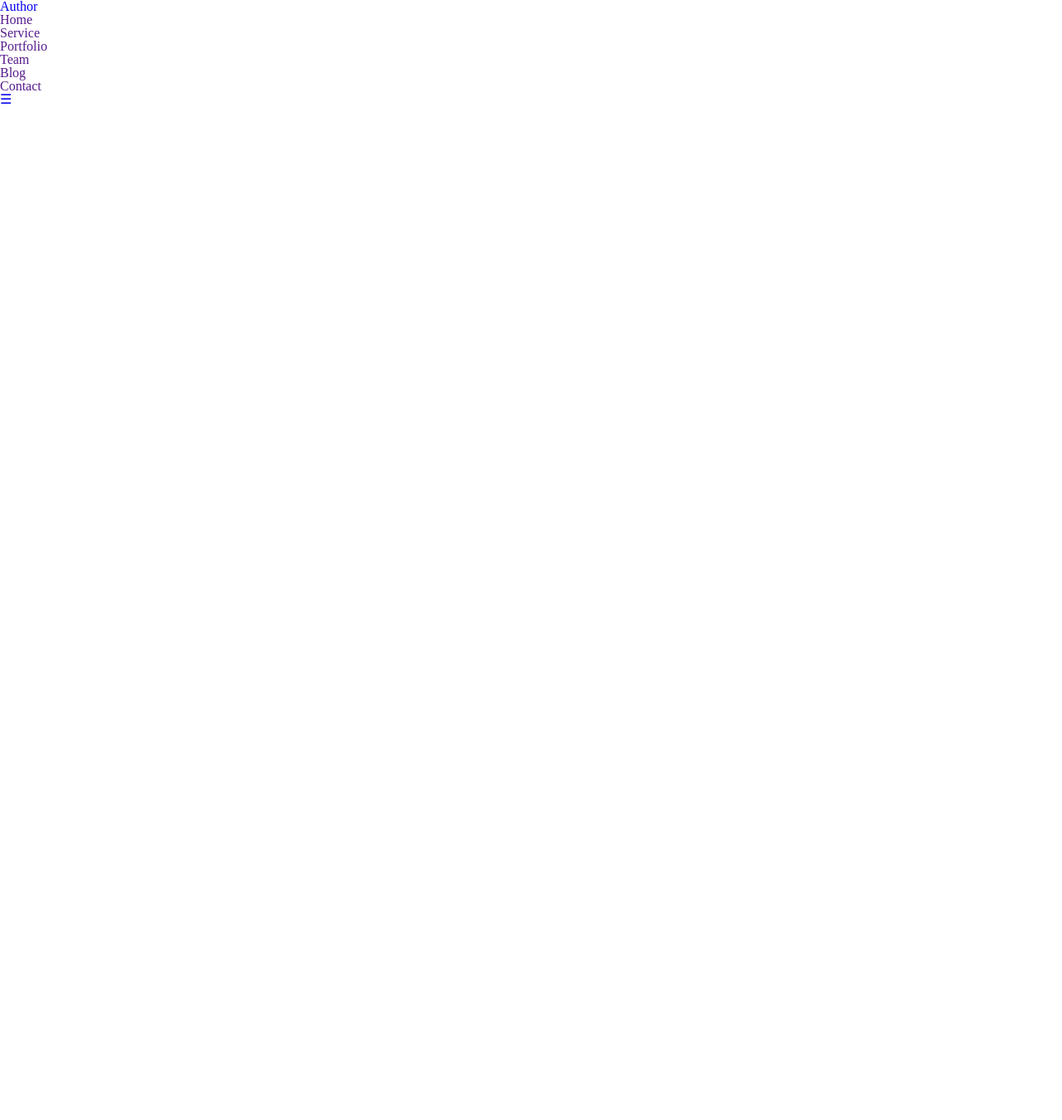
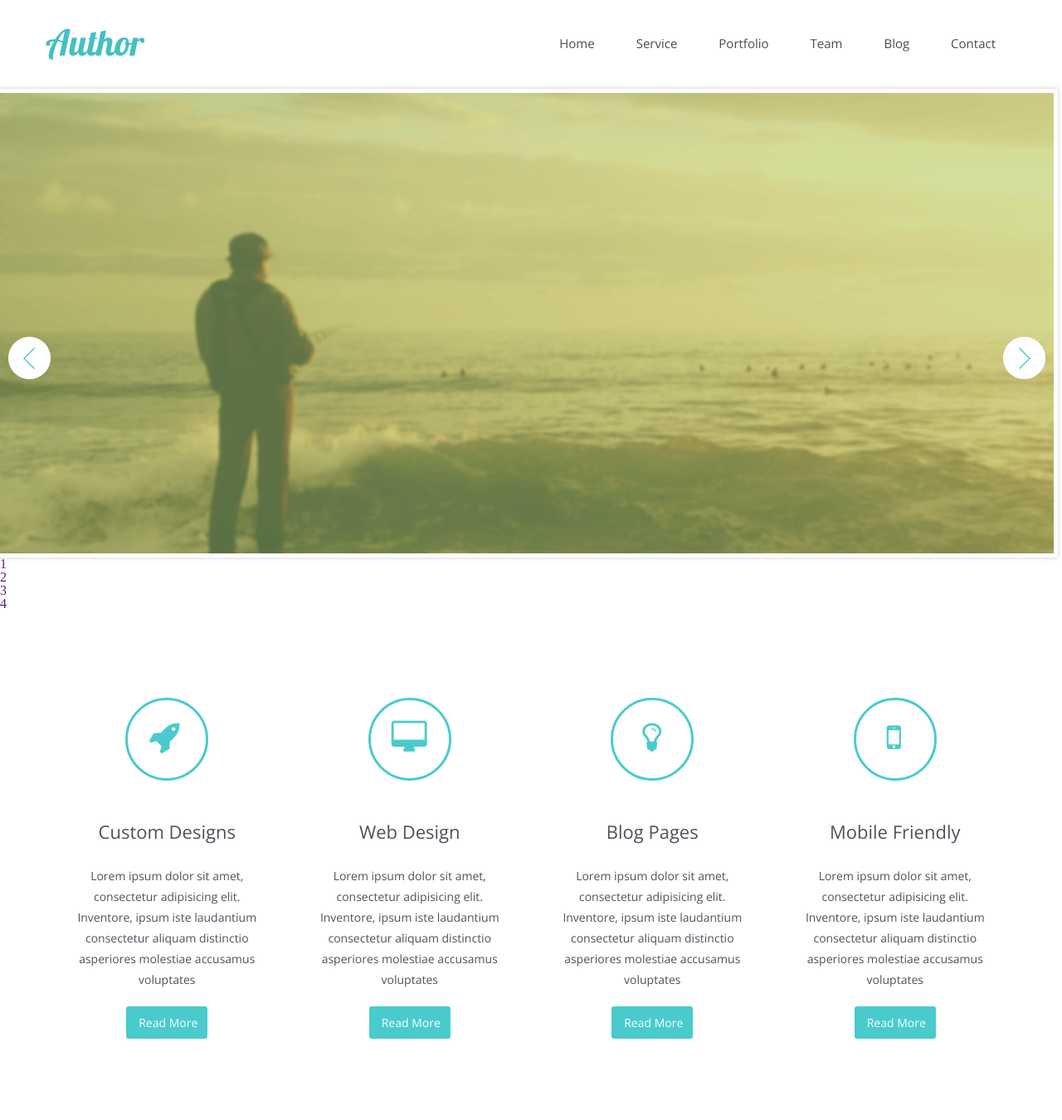
Before and after one commit to artem-bond/artem.bond.github.io, a plain HTML site: page s_author/index.html in a window 1280 px wide. Shown: the whole page at 83% size. Before the commit the page ends 800 px from the top, so only its background shows below. Drawn offline with nearby package versions, Linux system fonts and the light colour scheme.

Commit message:
Add files via upload

```diff
--- a/s_author/index.html
+++ b/s_author/index.html
@@ -3,37 +3,103 @@
 <head>
 	<meta charset="UTF-8">
 	<title>Document</title>
-	<meta name="viewport" content="width=device-width, initial-scale=1">
+	<meta name="viewport" content="initial-scale=1">
 	<link rel="stylesheet" href="css/style.css">
 	<link href="https://fonts.googleapis.com/css?family=Open+Sans:400,600,800" rel="stylesheet">
 	<link rel="stylesheet" href="https://cdnjs.cloudflare.com/ajax/libs/font-awesome/4.7.0/css/font-awesome.min.css">
-<script src="https://ajax.googleapis.com/ajax/libs/jquery/2.2.4/jquery.min.js"></script>
+	<script src="http://ajax.googleapis.com/ajax/libs/jquery/2.2.4/jquery.min.js"></script>
 	<link rel="stylesheet" href="css/media.css"/>
 	<script src="js/navbar.js"></script>
+	<script src="js/jquery.bxslider.min.js"></script>
+	<script src="js/jquery.bxslider.js"></script>
+	<link rel="stylesheet" href="css/jquery.bxslider.css">
 
 </head>
-
 <body>
-	<header>
-	<div class="clearfix">
-	<div class="container col-lg-12">
-	<a href="#"class="logo ">
-	Author
-	</a>
-	<nav>
-	<ul class="navbar responsive" id="topnav">
-		<li><a href="">Home</a></li>
-		<li><a href="">Service</a></li>
-		<li><a href="">Portfolio</a></li>
-		<li><a href="">Team</a></li>
-		<li><a href="">Blog</a></li>
-		<li><a href="">Contact</a></li>
-		 <li class="icon">
-    <a href="javascript:void(0);" onclick="myFunction()">&#9776;</a>
-  </li>
+	<header class="header">
+		<div class="container">
+			<div class="logo col-lg-2">
+				<a href="#">Author</a>
+			</div>
+			<nav class="nav col-lg-10">
+				<div class="toggle-menu">
+					<button>
+						<i class="fa fa-bars" aria-hidden="true"></i>
+					</button>
+				</div>
+				<ul>
+					<li><a href="#">Home</a></li>
+					<li><a href="#">Service</a></li>
+					<li><a href="#">Portfolio</a></li>
+					<li><a href="#">Team</a></li>
+					<li><a href="#">Blog</a></li>
+					<li><a href="#">Contact</a></li>
 				</ul>
 			</nav>
 		</div>
+	</header>
+	<main class="main">
+	<ul class="bxslider">
+  <li class="color1"><img src="images/picture1.png"/>
+  <h3 class="main_heading col-lg-12 col-st-12 col-sm-12 col-xs-12">This is a main heading</h3>
+  <p class="main_text col-lg-12 col-st-12 col-sm-12 col-xs-12">Lorem ipsum dolor sit amet, consectetur adipisicing elit
+  </p>
+  <div class="Learn_More col-lg-12 col-st-12 col-sm-12 col-xs-12">
+  <button class="LearnMore">Learn More</button>
   </div>
-	</header>
+  </li>
+  <li class="color2"><img src="images/picture1.png" /></li>
+  <li class="color3"><img src="images/picture1.png" /></li>
+  <li class="color4"><img src="images/picture1.png" /></li>
+</ul>
+	</main>
+	<div class="container">
+	<div class="service1 col-lg-3 col-st-6 col-sm-12">
+	<div class="circle">
+<i class="fa fa-rocket" aria-hidden="true"></i>
+	</div>
+	<h3 class="Custom_Designs">Custom Designs</h3>
+	<span class="text1">
+	Lorem ipsum dolor sit amet, consectetur adipisicing elit. Inventore, ipsum iste laudantium consectetur aliquam distinctio asperiores molestiae accusamus voluptates
+	</span>
+	<button class="read_more">Read More</button>
+	</div>
+	<div class="service2 col-lg-3 col-st-6 col-sm-12">
+	<div class="circle">
+<i class="fa fa-desktop" aria-hidden="true"></i>
+
+	</div>
+	<h3 class="Web_Design">Web Design</h3>
+	<span class="text1">
+	Lorem ipsum dolor sit amet, consectetur adipisicing elit. Inventore, ipsum iste laudantium consectetur aliquam distinctio asperiores molestiae accusamus voluptates
+	</span>
+	<button class="read_more">Read More</button>
+	</div>
+	<div class="service3 col-lg-3 col-st-6 col-sm-12">
+	<div class="circle">
+<i class="fa fa-lightbulb-o" aria-hidden="true"></i>
+
+	</div>
+	<h3 class="Blog_Pages">Blog Pages</h3>
+	<span class="text1">
+	Lorem ipsum dolor sit amet, consectetur adipisicing elit. Inventore, ipsum iste laudantium consectetur aliquam distinctio asperiores molestiae accusamus voluptates
+	</span>
+	<button class="read_more">Read More</button>
+	</div>
+	<div class="service4 col-lg-3 col-st-6 col-sm-12">
+	<div class="circle">
+<i class="fa fa-mobile" aria-hidden="true"></i>
+
+	</div>
+	<h3 class="Mobile_Friendly">Mobile Friendly</h3>
+	<span class="text1">
+	Lorem ipsum dolor sit amet, consectetur adipisicing elit. Inventore, ipsum iste laudantium consectetur aliquam distinctio asperiores molestiae accusamus voluptates
+	</span>
+	<button class="read_more">Read More</button>
+	</div>
+	</div>
+	<div class="container">
+
+	</div>
 </body>
+</html>
```
Lines whose indentation alone changed are shown as unchanged.
